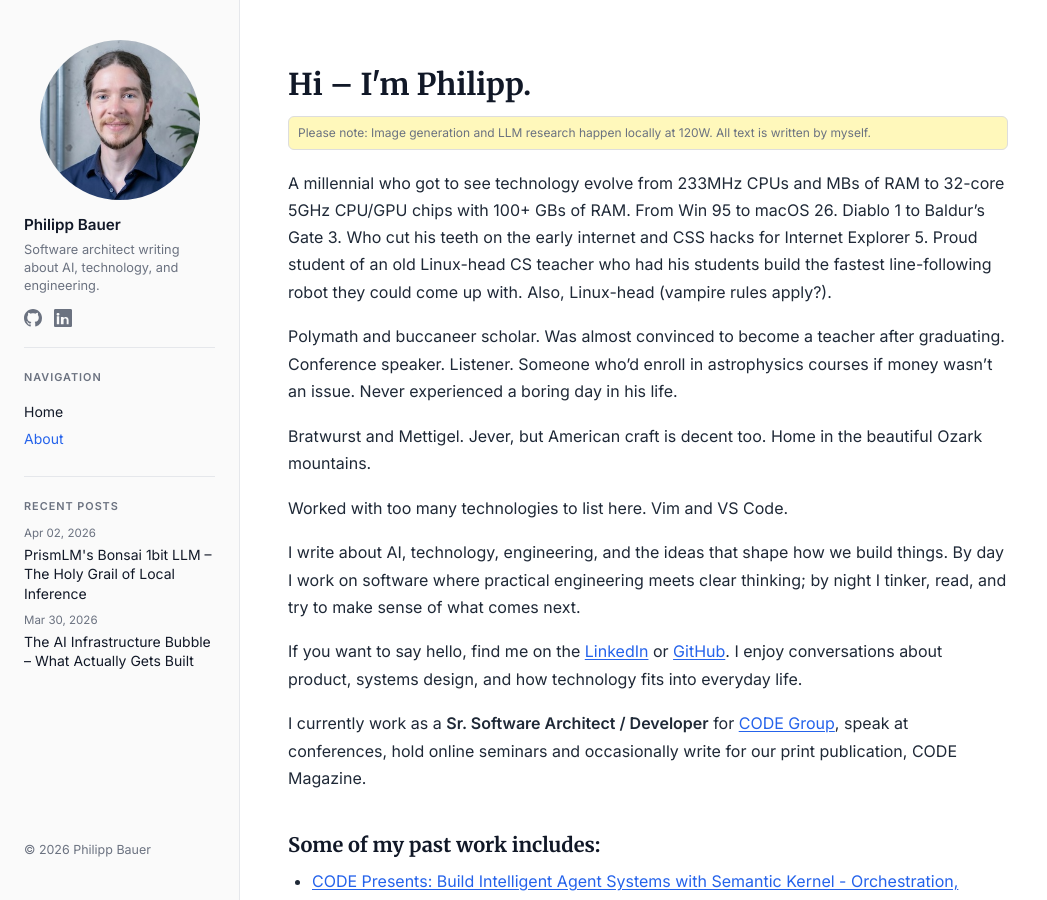
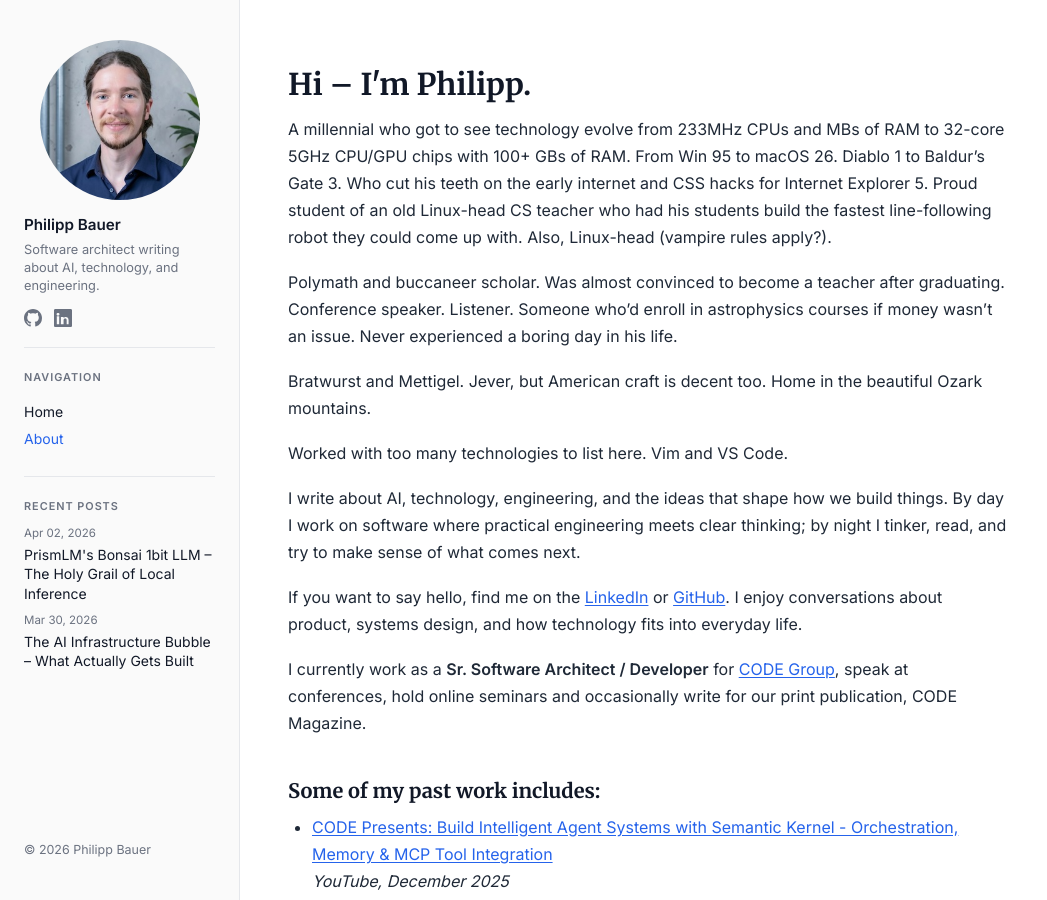
Before and after one commit to philippjbauer/philippjbauer.github.io, a Jekyll site: the page built from about.md, in a window 1280 px wide and 900 px high. Shown: the whole window, without its empty margins (0-1047 px from the left). Built offline with Jekyll 4.4.1, drawn with Linux system fonts in a browser that asks for light colours; part of the change alters nothing that is shown.

Commit message:
Wrap post-hero component in conditional to ensure proper rendering of images

```diff
--- a/_includes/post-hero.html
+++ b/_includes/post-hero.html
@@ -1,4 +1,6 @@
+{% if include.image or page.image %}
 <div class="post-hero">
     <img src="{{ include.image | default: page.image }}" alt="{{ include.image_alt | default: page.image_alt }}" class="image" />
     <div class="disclaimer">Please note: Image generation and LLM research happen locally at 120W. All text is written by myself.</div>
 </div>
+{% endif %}
```
